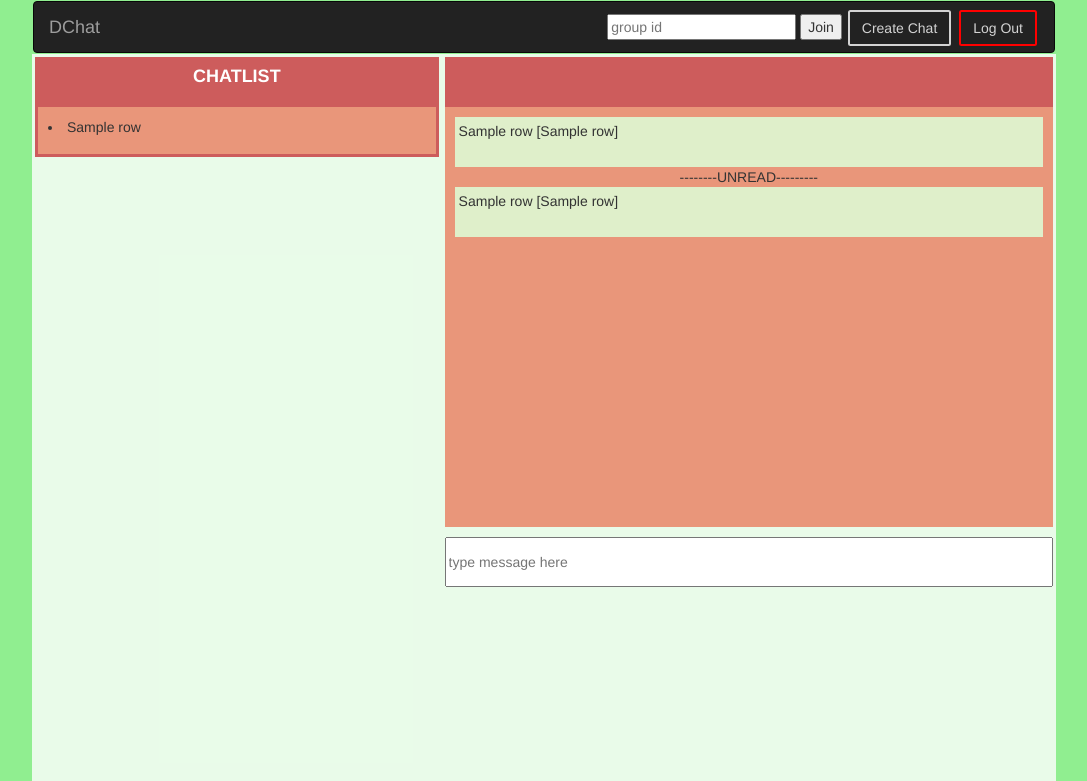
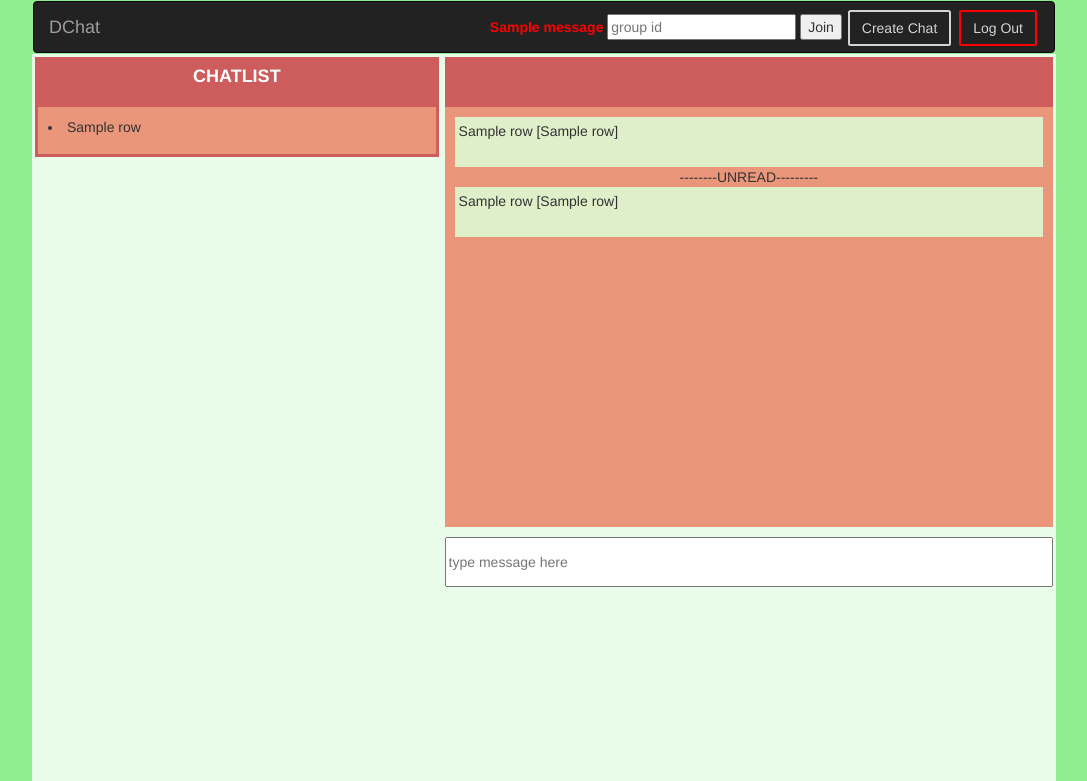
Before and after one commit to chinjanggg/DSChatProject, a Flask app: template templates/chat.html in a window 1280 px wide. Shown: the top 781 px of the page, without its empty margins (96-1183 px from the left). Run offline with Flask 2, Linux system fonts and the light colour scheme; tables that the repository leaves empty hold one stand-in row (values such as "Sample post"); the template is opened without the code that fills it: values that come from a table or form of the project are taken from there, most other values are stand-ins (such as "Sample title", 1, 10 or a date in 2020); one stand-in notice (Sample message) is shown; some libraries are stand-ins or nearby versions.

Commit message:
add notify of duplicated group id

```diff
--- a/templates/chat.html
+++ b/templates/chat.html
@@ -45,9 +45,15 @@
           <div class="navbar-header">
             <a class="navbar-brand" href="home.html">DChat</a>
           </div>
-
           <div class="collapse navbar-collapse">
             <ul class="nav navbar-nav navbar-right">
+              {% with messages = get_flashed_messages() %}
+                {% if messages %}
+                  {% for message in messages %}
+                    <h class="flashes"><b>{{ message }}</b></h>
+                  {% endfor %}
+                {% endif %}
+              {% endwith %}
               <input id="gid-input" type="text" placeholder="group id">
               <button id="join-group">Join</button>
               <a id="createChat" class="btn btn-addchat">Create Chat</a>
```
